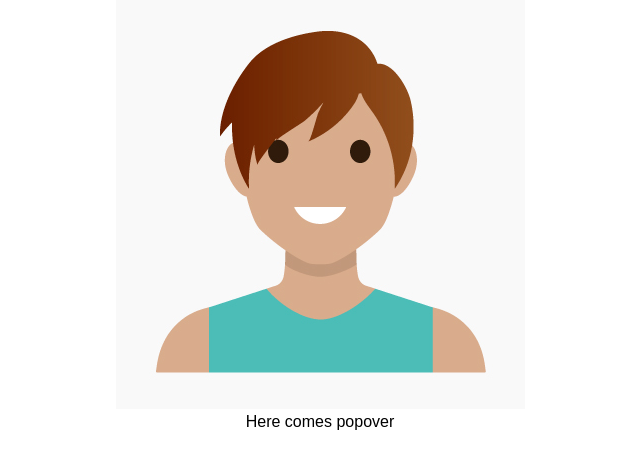
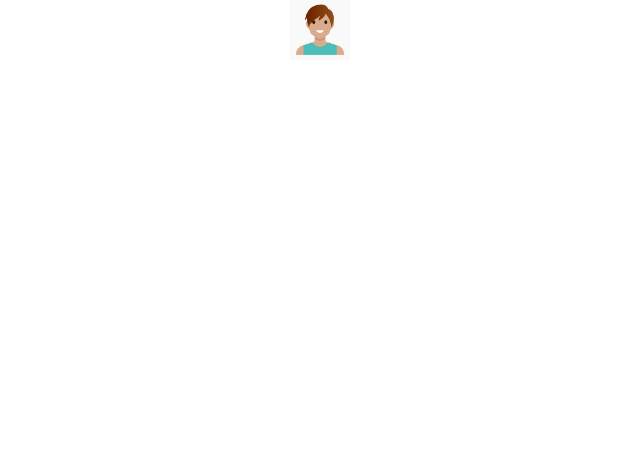
Before and after one commit to meghanasarikonda/react-challenge, a React (Create React App) app: page / in a window 1280 px wide. Shown: the top 468 px of the page, without its empty margins (320-960 px from the left). Built offline with nearby package versions, Linux system fonts and the light colour scheme.

Commit message:
Render single avatar

```diff
--- a/src/components/Main.js
+++ b/src/components/Main.js
@@ -1,20 +1,22 @@
 import React, { Component } from 'react';
 import imageObj from '../Imagefiles.js';
+import SingleAvatar from './SingleAvatar'
+
 
 class Main extends Component {
 
   constructor(props) {
     super(props);
+    this.state = {
+      image: imageObj["avatar1"],
+      imageObj: imageObj
+    }
   }
 
   render() {
-    console.log(imageObj["avatar1"])
     return (
       <div>
-        <img src={imageObj["avatar1"]}/>
-        <div>
-          Here comes popover
-        </div>
+        <SingleAvatar image={this.state.image}/>
       </div>
     );
   }
```
